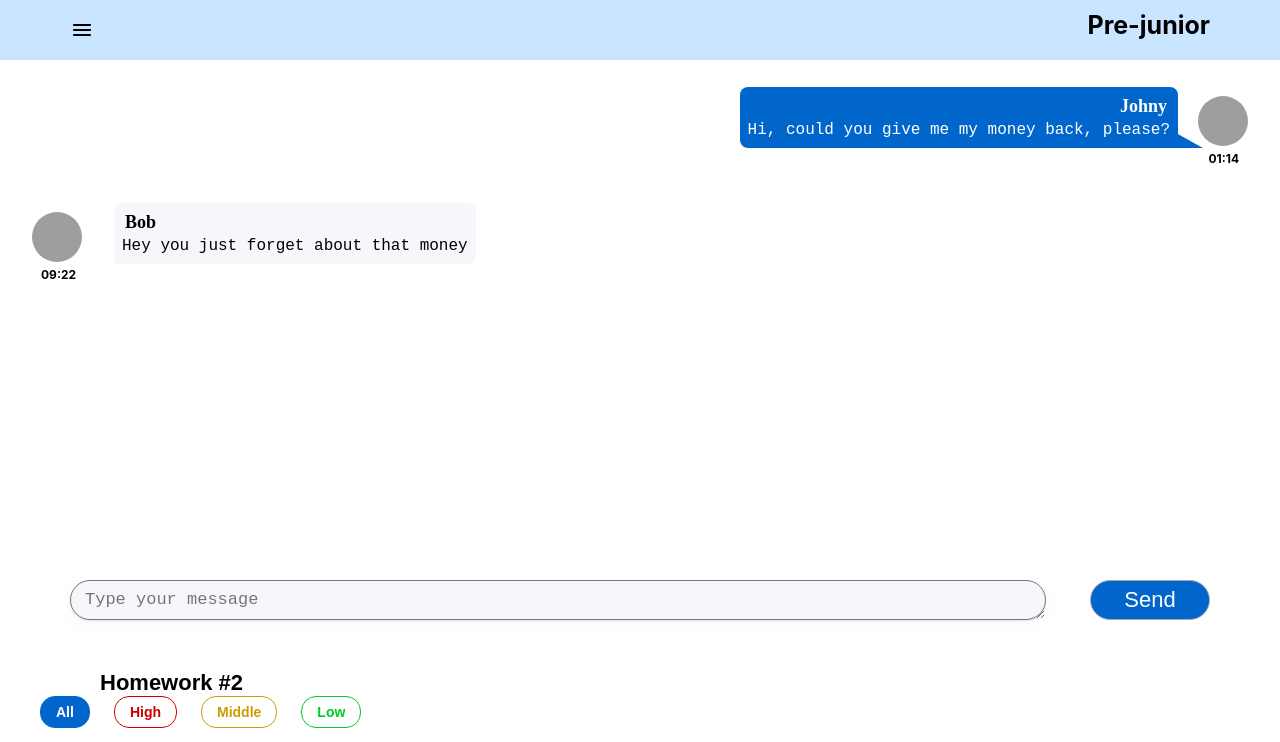
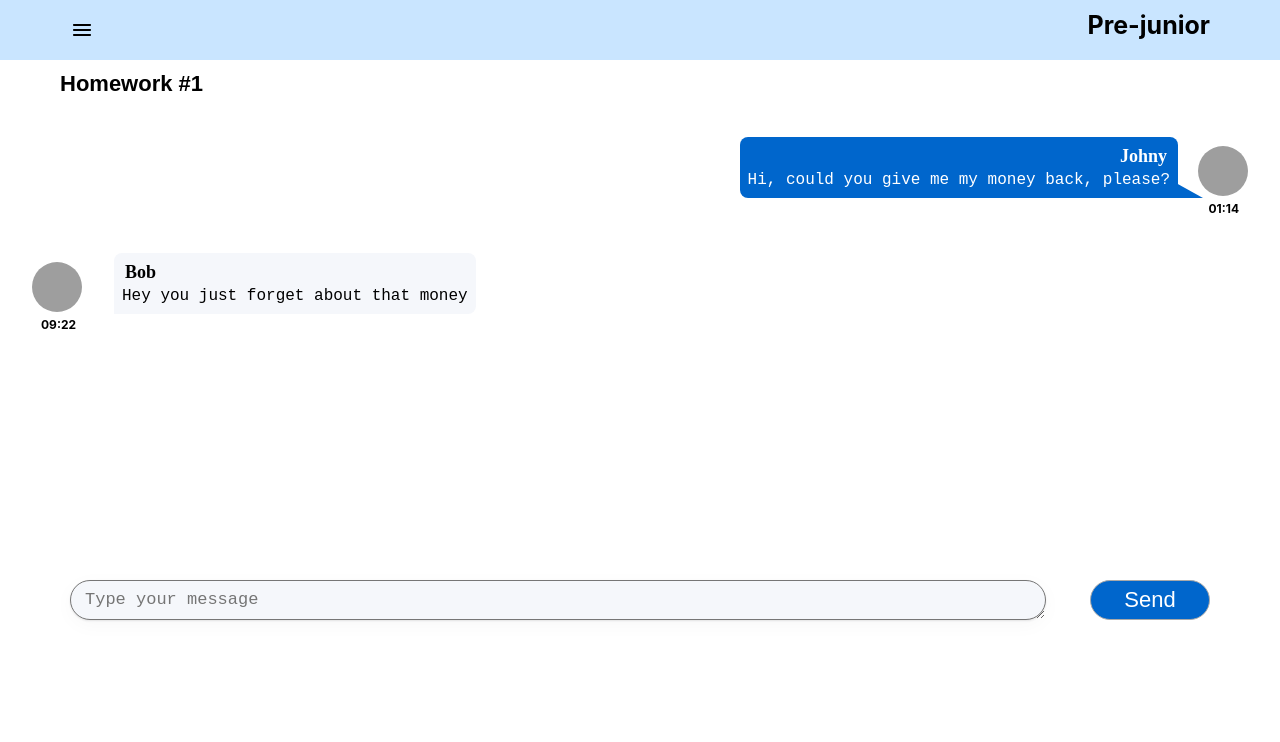
Before and after one commit to krlkonstantine/AutotestHWs, a React (Create React App) app: page /#/pre-junior in a window 1280 px wide. Shown: the top 742 px of the page. Built offline with nearby package versions, Linux system fonts and the light colour scheme; grey boxes are pictures that could not be loaded.

Commit message:
small changes 3

```diff
--- a/src/s1-main/App.module.css
+++ b/src/s1-main/App.module.css
@@ -27,6 +27,18 @@
     letter-spacing: 0em;
     text-align: left;
     padding-left: 60px;
+    margin: 20px 0;
+}
+
+.hw1Title{
+    font-family: Montserrat, sans-serif;
+    font-size: 22px;
+    font-weight: 600;
+    line-height: 27px;
+    letter-spacing: 0em;
+    text-align: left;
+    padding-left: 60px;
+    margin-top: 50px;
 }
 
 .messagesContainer {
--- a/src/s2-homeworks/hw01/HW1.tsx
+++ b/src/s2-homeworks/hw01/HW1.tsx
@@ -52,7 +52,7 @@
 const HW1 = () => {
     return (
         <div id={'hw1'}>
-            <div className={s2.hwTitle}>Homework #1</div>
+            <div className={s2.hw1Title}>Homework #1</div>
             <div className={s2.hw}>
                 <div className={s2.messagesContainer}>
                     <Message message={message0}/>
```
